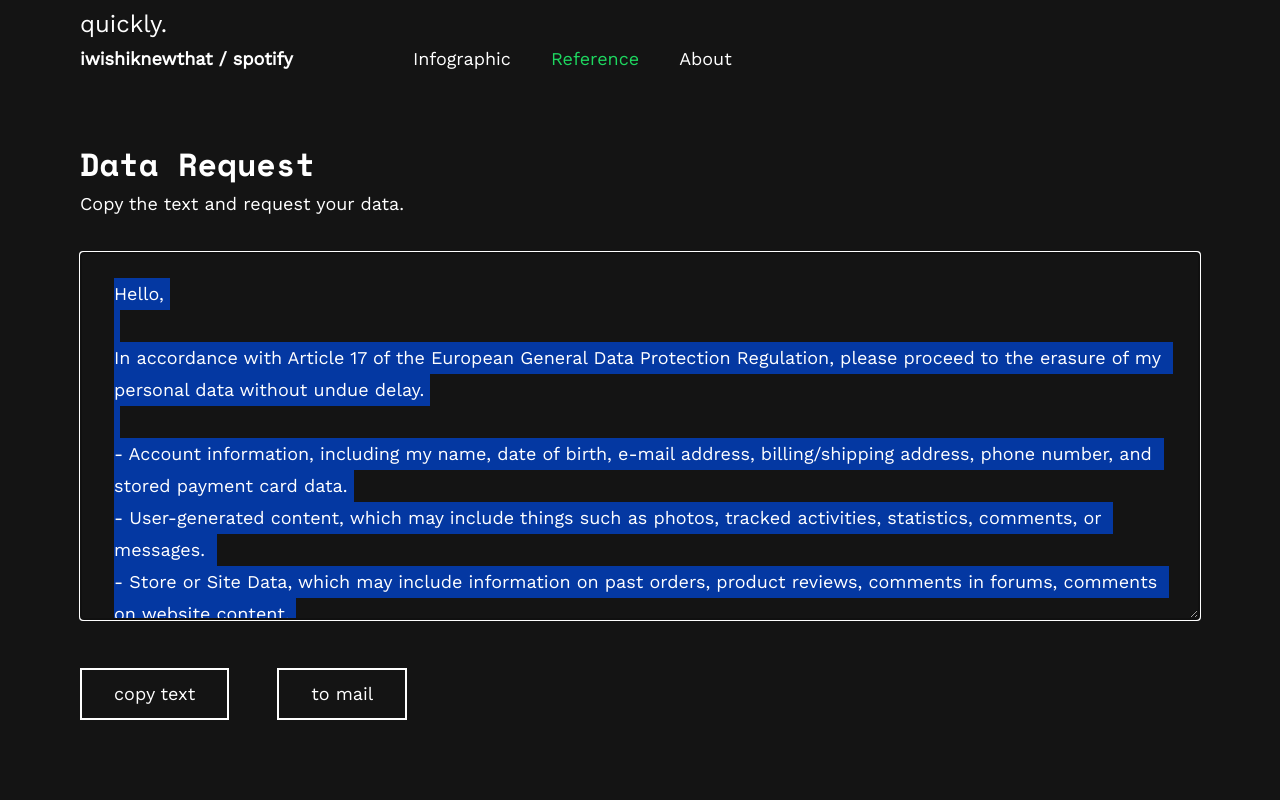
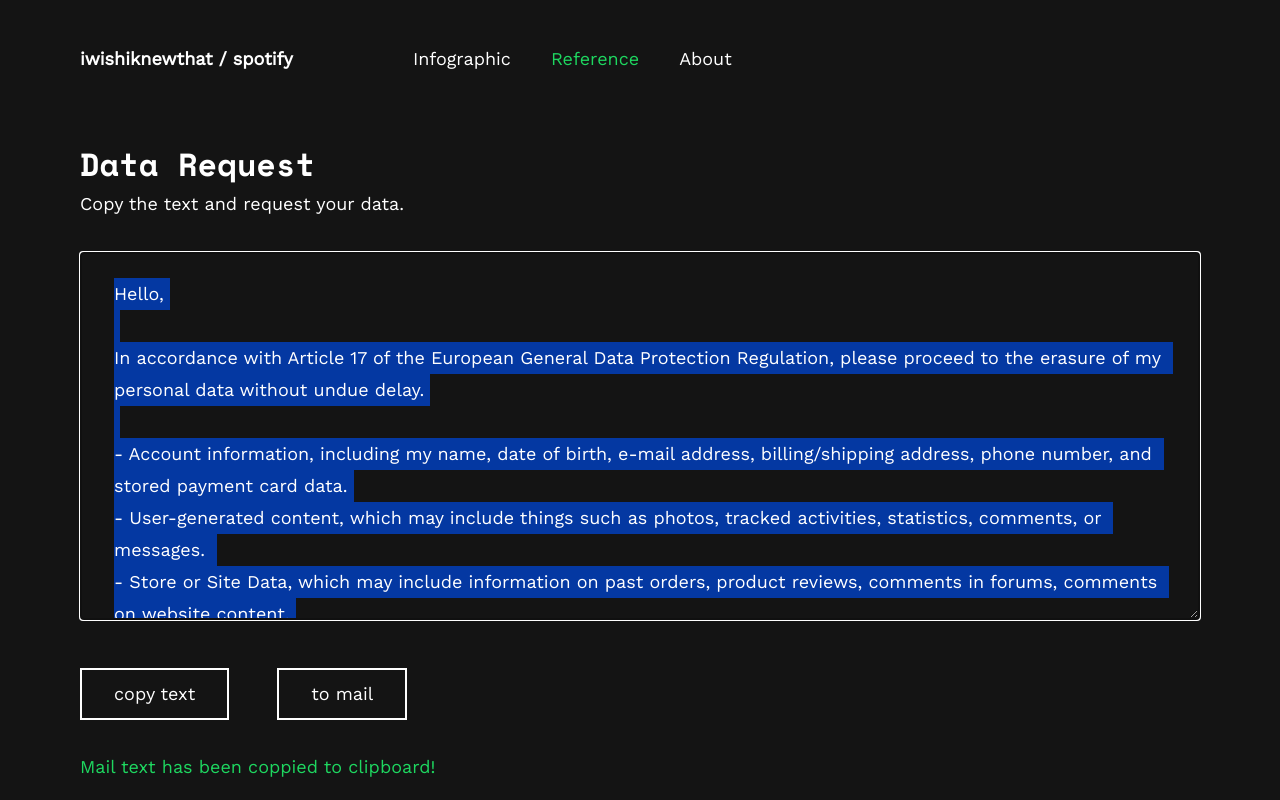
Before and after one commit to ruben-with-b/i-wish-i-knew-that, a Vue app: page /solution in a window 1280 px wide. Both pictures are taken after a click on the button "copy text". Shown: the part 580-1380 px from the top of the page. Built offline with nearby package versions, Linux system fonts and the light colour scheme.

Commit message:
Add clipboard alert

```diff
--- a/src/App.vue
+++ b/src/App.vue
@@ -43,6 +43,10 @@
   background: $background;
 }
 
+button{
+  cursor: pointer;
+}
+
 #app {
   font-family: 'Work Sans', 'Avenir', Helvetica, Arial, sans-serif;
   -webkit-font-smoothing: antialiased;
@@ -59,6 +63,7 @@
     margin-right: 5rem;
   }
 
+  background: $background;
   z-index: 9999;
   position: fixed;
   top: 0;
@@ -118,6 +123,7 @@
     width: 50%;
     border: 2px solid white;
     background: transparent;
+    cursor: pointer;
   }
 
 .wrapper {
--- a/src/views/Solution.vue
+++ b/src/views/Solution.vue
@@ -7,7 +7,11 @@
       <p>Copy the text and request your data.</p>
       <textarea v-model="value" class="mail"></textarea>
       <div class="btn-group">
-        <Button aria="copy" title="copy text" @click.native="copyText"/><a href="mailto:privacy@spotify.com"><Button aria="send" title="to mail"/></a>
+        <Button aria="copy" title="copy text" @click.native="copyText"/>
+        <a href="mailto:privacy@spotify.com">
+          <Button aria="send" title="to mail"/>
+        </a>
+        <div v-if="success" class="success">Mail text has been coppied to clipboard!</div>
       </div>
     </div>
   </div>
@@ -20,6 +24,7 @@
 export default {
 	data () {
 		return {
+			success: false,
 			value: `Hello,
 
 In accordance with Article 17 of the European General Data Protection Regulation, please proceed to the erasure of my personal data without undue delay.
@@ -55,12 +60,17 @@
 			const textarea = document.querySelector('.mail')
 			textarea.select()
 			document.execCommand('copy')
+			this.success = true
 		}
 	}
 }
 </script>
 
 <style lang="scss" scoped>
+h1{
+  color: $color-secondary;
+}
+
 h4 {
   margin-bottom: 6rem;
 }
@@ -68,7 +78,12 @@
 .btn {
   &-group > button {
     margin-right: 3rem;
+    cursor: pointer;
   }
+}
+
+a > button{
+  cursor: pointer;
 }
 
 .mail {
@@ -82,4 +97,9 @@
   margin-bottom: 3rem;
 }
 
+.success{
+  color: $color-secondary;
+  margin: 2em 0 0 0;
+}
+
 </style>
```
